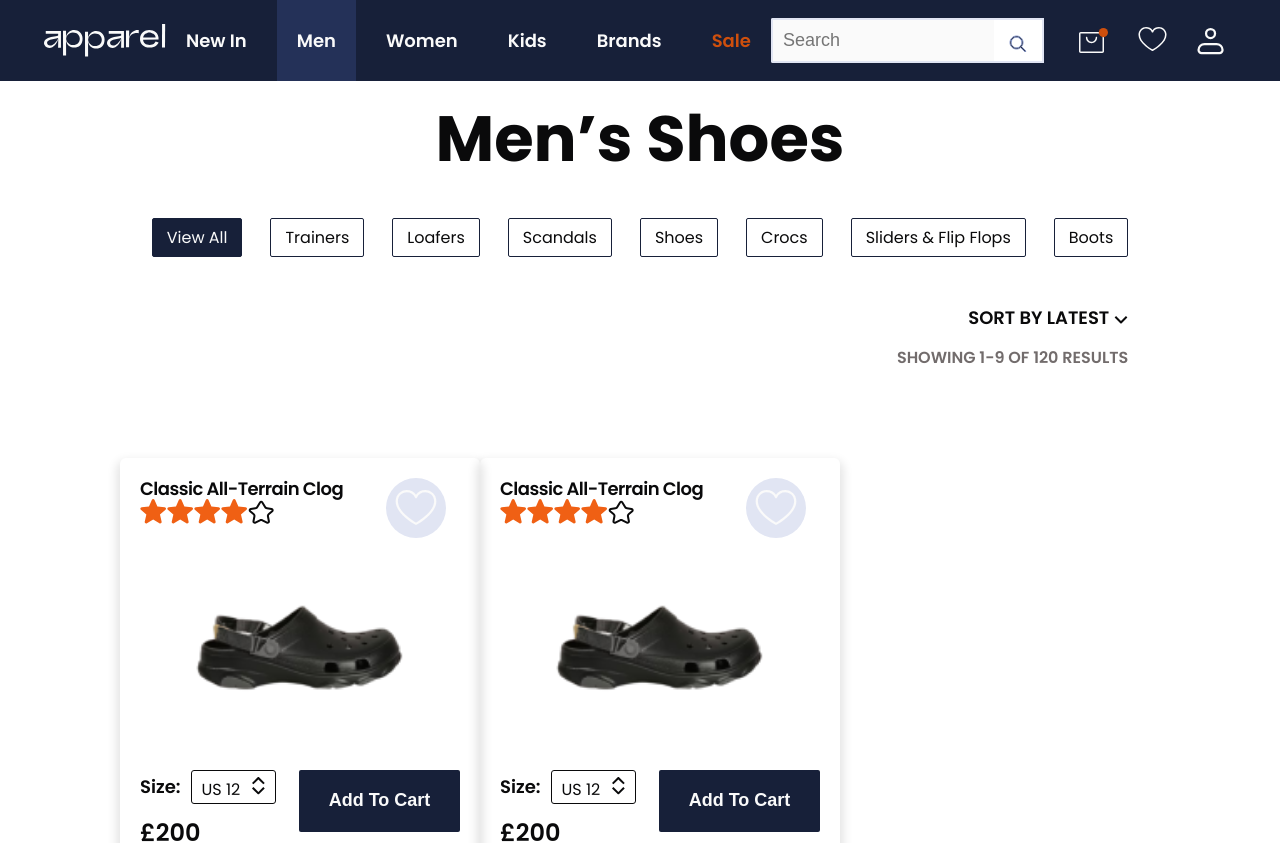
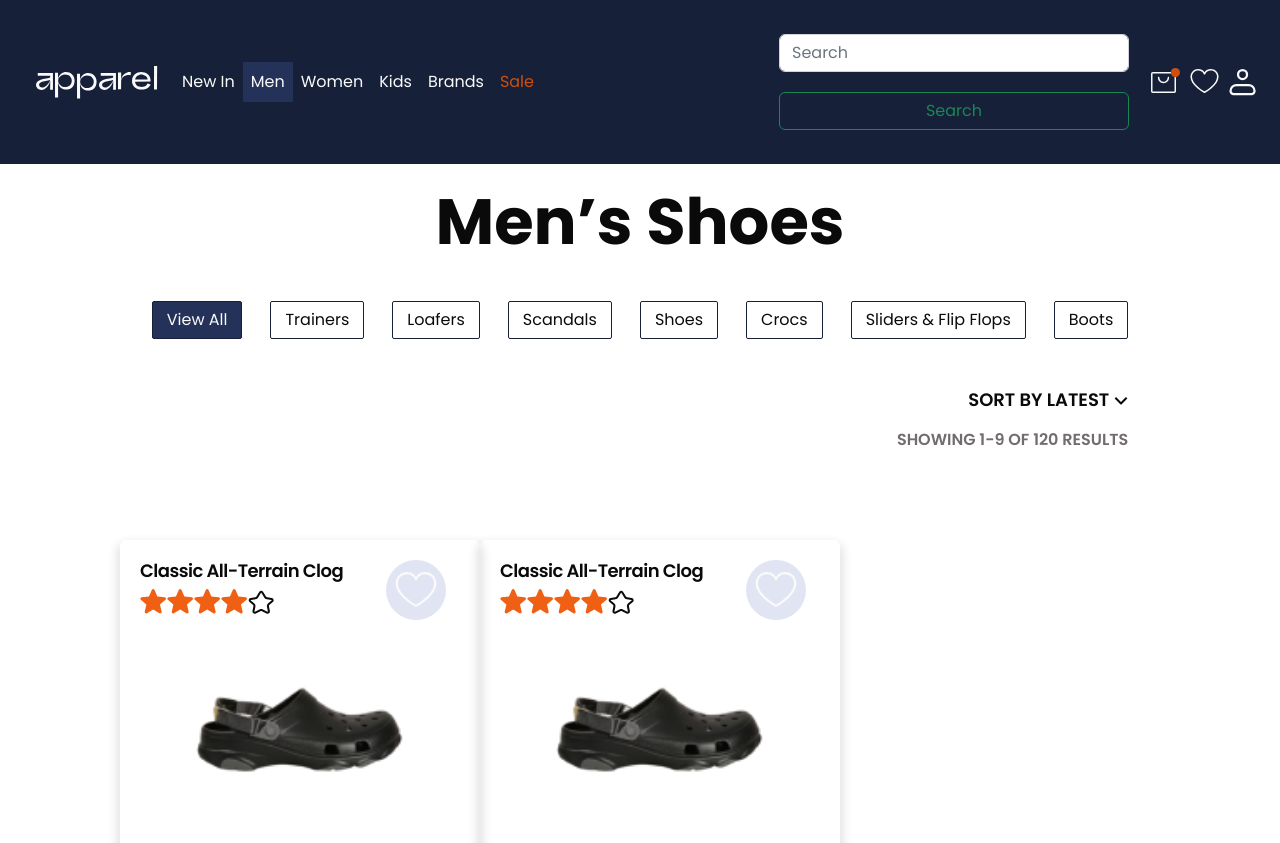
Before and after one commit to steffieMD/hng-task-apparel-app, a React (Vite) app: page / in a window 1280 px wide. Shown: the top 843 px of the page. Built offline with nearby package versions, Linux system fonts and the light colour scheme.

Commit message:
Add bootdstrap and replace navbar

```diff
--- a/index.html
+++ b/index.html
@@ -9,6 +9,15 @@
     <link
       href="https://fonts.googleapis.com/css2?family=Poppins:ital,wght@0,100;0,200;0,300;0,400;0,500;0,600;0,700;0,800;0,900;1,100;1,200;1,300;1,400;1,500;1,600;1,700;1,800;1,900&display=swap"
       rel="stylesheet" />
+    <link
+      href="https://cdn.jsdelivr.net/npm/bootstrap@5.2.3/dist/css/bootstrap.min.css"
+      rel="stylesheet"
+      integrity="sha384-rbsA2VBKQhggwzxH7pPCaAqO46MgnOM80zW1RWuH61DGLwZJEdK2Kadq2F9CUG65"
+      crossorigin="anonymous" />
+    <script
+      src="https://cdn.jsdelivr.net/npm/bootstrap@5.2.3/dist/js/bootstrap.bundle.min.js"
+      integrity="sha384-kenU1KFdBIe4zVF0s0G1M5b4hcpxyD9F7jL+jjXkk+Q2h455rYXK/7HAuoJl+0I4"
+      crossorigin="anonymous"></script>
     <title>The Apparel</title>
   </head>
   <body>
--- a/src/Navbar.jsx
+++ b/src/Navbar.jsx
@@ -10,64 +10,88 @@
 
 export default function Navbar() {
   return (
-    <header className="header">
-      <Link to="/">
-        <div className="logo">
-          <img src={hamburgerMenuIcon} alt="" />
+    <>
+      <nav class="navbar navbar-expand-lg bg-light justify-content-between">
+        <div class="container-fluid">
+          <button
+            class="navbar-toggler"
+            type="button"
+            data-bs-toggle="collapse"
+            data-bs-target="#navbarSupportedContent"
+            aria-controls="navbarSupportedContent"
+            aria-expanded="false"
+            aria-label="Toggle navigation">
+            <span class="navbar-toggler-icon"></span>
+          </button>
+          <div class="collapse navbar-collapse " id="navbarSupportedContent">
+            <Link class="navbar-brand" to="/">
               <img src={logo} alt="shop logo" className="homePage" />
-        </div>
             </Link>
-      <div className="links">
-        <div>
-          <a>New In</a>
-        </div>
-        <div className="active">
-          <Link to="/">Men</Link>
-        </div>
-        <div>
-          <a>Women</a>
-        </div>
-        <div>
-          <a>Kids</a>
-        </div>
-        <div>
-          <a>Brands</a>
-        </div>
-        <div>
-          <a className="sale">Sale</a>
+
+            <ul class="navbar-nav me-auto mb-2 mb-lg-0 ">
+              <li class="nav-item">
+                <a class="nav-link" href="#">
+                  New In
+                </a>
+              </li>
+              <li class="nav-item active">
+                <Link class="nav-link" to="/">
+                  Men
+                </Link>
+              </li>
+
+              <li class="nav-item">
+                <a class="nav-link" href="#">
+                  Women
+                </a>
+              </li>
+
+              <li class="nav-item">
+                <a class="nav-link">Kids</a>
+              </li>
+              <li class="nav-item">
+                <a class="nav-link">Brands</a>
+              </li>
+              <li class="nav-item">
+                <a class="nav-link sale">Sale</a>
+              </li>
+            </ul>
+            <form class="d-flex" role="search">
+              <input
+                class="form-control me-2"
+                type="search"
+                placeholder="Search"
+                aria-label="Search"
+              />
+              <button class="btn btn-outline-success" type="submit">
+                Search
+              </button>
+            </form>
           </div>
         </div>
-      <div className="rest-nav">
-        <div className="search-bar">
-          <input
-            type="text"
-            name=""
-            className="search-input"
-            id=""
-            placeholder="Search"
-          />
-
-          <button className="search-btn">
-            <img src={searchIcon} alt="search icon" />
-          </button>
-        </div>
-        <div className="other-links">
-          <span className="search-icon">
-            <img src={magnifyingGlassIcon} alt="search icon" />
-          </span>
-          <Link to="/cartpage">
+        <ul
+          class=" me-auto mb-2 mb-lg-0 nav-icons
+">
+          <li class="nav-item">
+            <Link className="nav-link" to="/cartpage">
               <span className="cart-icon">
                 <img src={cartIcon} alt="cart icon" />
               </span>
             </Link>
-          <span>
+          </li>
+          <li class="nav-item">
+            <a class="nav-link" href="#">
               <img src={likeIcon} alt="like icon" />
-          </span>
-          <span>
+            </a>
+          </li>
+
+          <li class="nav-item">
+            <a class="nav-link ">
               <img src={profileIcon} alt="profile icon" />
-          </span>
-        </div>
-      </div>
-    </header>
+            </a>
+          </li>
+        </ul>
+      </nav>
+    </>
   );
 }
--- a/src/styles/navbar-footer.css
+++ b/src/styles/navbar-footer.css
@@ -31,8 +31,24 @@
   width: 0;
 }
 
-input {
-  background-color: var(--Base-Base_White);
+.navbar {
+  background-color: #172039 !important;
+  padding: 24px !important;
+}
+
+.navbar a {
+  color: var(--Base-Base_White) !important;
+}
+
+.nav-icons {
+  display: flex;
+  flex-direction: row !important;
+  padding-left: 0;
+  margin-bottom: 0;
+  list-style: none;
+  --bs-nav-link-padding-x: 0;
+  --bs-nav-link-padding-y: 0.5rem;
+  gap: 10px !important;
 }
 
 .header {
@@ -74,12 +90,12 @@
   white-space: nowrap;
 }
 
-.links a.sale {
-  color: #ce4f0d;
+a.sale {
+  color: #ce4f0d !important;
 }
 
-.links .active {
-  background-color: #243158;
+.active {
+  background-color: #243158 !important;
 }
 
 .links div {
@@ -343,6 +359,18 @@
 /* Mobile */
 @media only screen and (max-width: 600px) {
   /* navbar */
+  .nav-icons {
+    display: flex;
+    flex-direction: row !important;
+    padding-left: 0;
+    margin-bottom: 0;
+    list-style: none;
+    --bs-nav-link-padding-x: 0;
+    --bs-nav-link-padding-y: 0.5rem;
+    --bs-nav-link-font-weight: ;
+    --bs-nav-link-hover-color: var(--bs-navbar-hover-color);
+    --bs-nav-link-disabled-color: var(--bs-navbar-disabled-color);
+  }
   .header {
     display: flex;
     justify-content: space-between;
```
Lines whose indentation alone changed are shown as unchanged.
